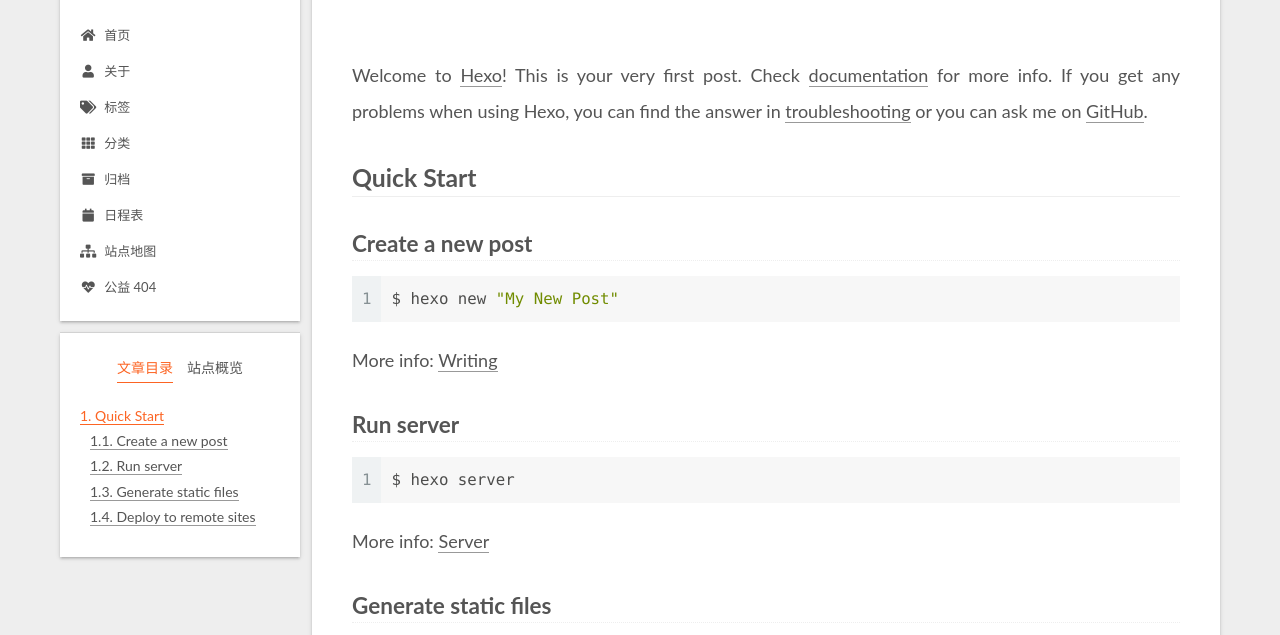
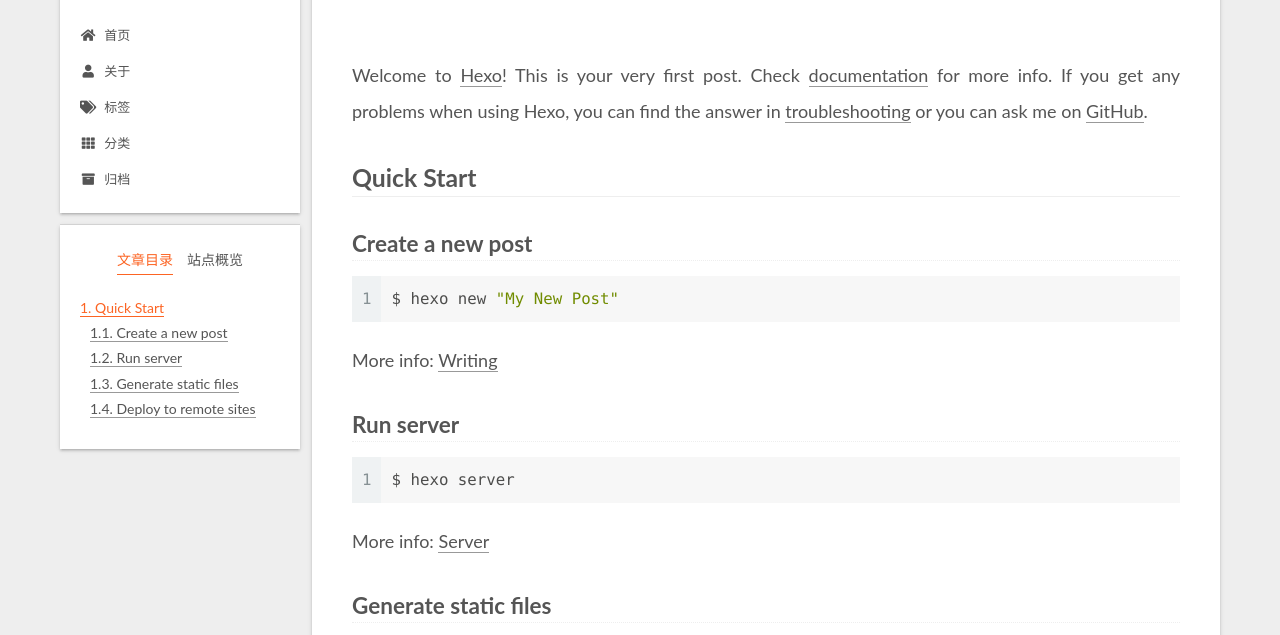
Before and after one commit to 0LuMing0/luming-git.github.io, a plain HTML site: page 2022/06/12/hello-world/index.html in a window 1280 px wide. Shown: the part 117-752 px from the top of the page. Drawn offline with Linux system fonts and the light colour scheme.

Commit message:
Site updated: 2022-06-12 23:17:09

```diff
--- a/2022/06/12/hello-world/index.html
+++ b/2022/06/12/hello-world/index.html
@@ -136,21 +136,6 @@
         <li class="menu-item menu-item-archives">
 
     <a href="/archives/" rel="section"><i class="fa fa-archive fa-fw"></i>归档</a>
-
-  </li>
-        <li class="menu-item menu-item-schedule">
-
-    <a href="/schedule/" rel="section"><i class="fa fa-calendar fa-fw"></i>日程表</a>
-
-  </li>
-        <li class="menu-item menu-item-sitemap">
-
-    <a href="/sitemap.xml" rel="section"><i class="fa fa-sitemap fa-fw"></i>站点地图</a>
-
-  </li>
-        <li class="menu-item menu-item-commonweal">
-
-    <a href="/404/" rel="section"><i class="fa fa-heartbeat fa-fw"></i>公益 404</a>
 
   </li>
   </ul>
```
Also changed, not shown: archives/2022/06/index.html (+0 -15 lines), archives/2022/index.html (+0 -15 lines), archives/index.html (+0 -15 lines), index.html (+0 -15 lines).
